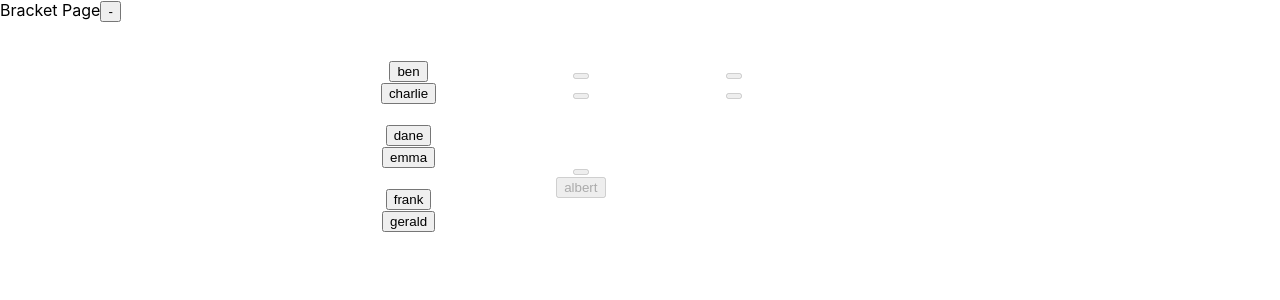
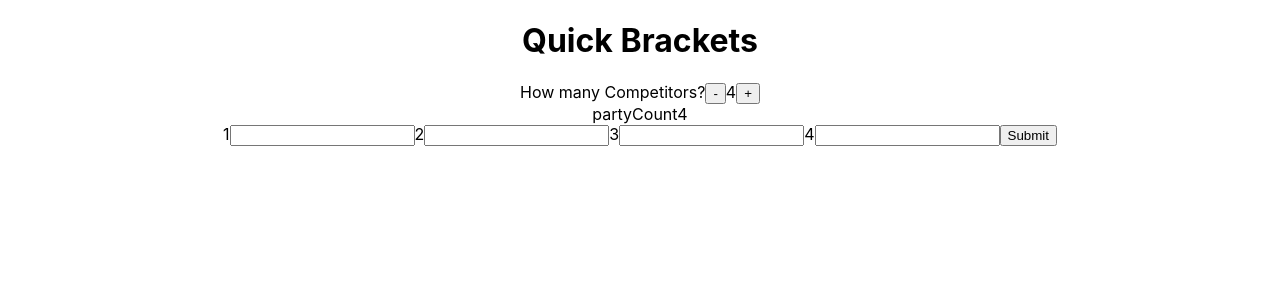
Before and after one commit to OWamsley/quickbrackets, a React (Create React App) app: page / in a window 1280 px wide. Shown: the top 300 px of the page. Built offline with nearby package versions, Linux system fonts and the light colour scheme.

Commit message:
both pages are connectd

```diff
--- a/package.json
+++ b/package.json
@@ -8,6 +8,7 @@
     "@testing-library/user-event": "^13.5.0",
     "react": "^18.2.0",
     "react-dom": "^18.2.0",
+    "react-router-dom": "^6.3.0",
     "react-scripts": "5.0.1",
     "web-vitals": "^2.1.4"
   },
--- a/src/App.js
+++ b/src/App.js
@@ -1,13 +1,48 @@
 import './App.css';
 import HomePage from './Pages/home';
 import Bracket from './Pages/bracket';
+import React from 'react';
 
-function App() {
-  return (
-    <div className="App">
-      <Bracket partyCount={7} parties={["albert","ben","charlie","dane","emma","frank","gerald","hannah","isabelle","jules","kat","leah","mom","noah","owen","penny"]} />
-    </div>
-  );
+
+class App extends React.Component {
+  constructor(props) {
+    super(props);
+    this.updateParties = this.updateParties.bind(this);
+    this.state = {
+      partyCount: 0,
+      parties: [],
+      createBracket: false,
+    }
+  }
+  render() {
+
+
+    if(this.state.createBracket){
+    return (
+      <div className="App">
+        <Bracket partyCount={this.state.partyCount} parties={this.state.parties} />
+      </div>
+    );
+    }
+    else{
+      return(
+        <div className="App">
+          <HomePage setParties={this.updateParties}/>
+        </div>
+      )
+    }
+  }
+
+
+  updateParties(newParties){
+    let length = newParties.length;
+    this.setState({
+      parties: newParties,
+      partyCount: length,
+      createBracket: true,
+    });
+  }
+
 }
 
 export default App;
--- a/src/Pages/bracket.js
+++ b/src/Pages/bracket.js
@@ -58,8 +58,6 @@ class Bracket extends React.Component {
 
         return (
             <div style={bracketStyle}>
-                Bracket Page
-                <div><button onClick={() => this.updateCell(3, 7, "testname")}>-</button> </div>
                 <div style={bracketStyle2}>{renderCellsByRow[4]}</div>
                 <div style={bracketStyle2}>{renderCellsByRow[3]}</div>
                 <div style={bracketStyle2}>{renderCellsByRow[2]}</div>
```
Also changed, not shown: 1 other file (tests, documents, lock files or other folders).
